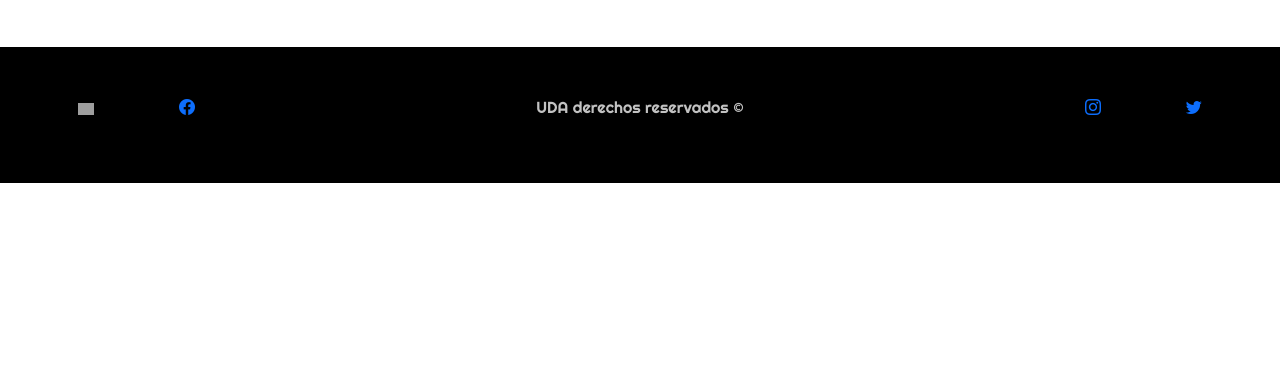
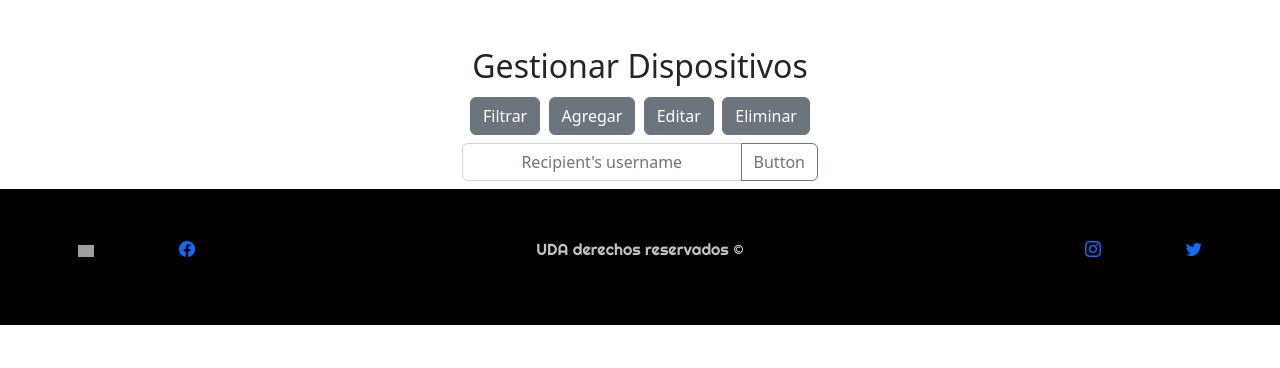
Before and after one commit to Joselo333/smarthome, a PHP site: page /consumo_dispositivo.php in a window 1280 px wide. Shown: the part 432-800 px from the top of the page. Run offline with PHP 8.4, Linux system fonts and the light colour scheme; grey boxes are pictures that could not be loaded.

Commit message:
Update consumo_dispositivo.php
Avance en consumo_dispositivo

```diff
--- a/vistas/gui/consumo_dispositivo.php
+++ b/vistas/gui/consumo_dispositivo.php
@@ -1,6 +1,43 @@
 <?php require('../layout/head.php') ?>
 <?php require('../layout/slider.php') ?>
-<!--
-  AGREGUEN EL CODIGO CORRESPONDIENTE AL CUERPO DE LA PAG.
--->
+
+<div class="container">
+	<div class="row">
+		<div class="col-md-12">
+			<h2 class="text-center">Gestionar Dispositivos<h2>
+					<div class="text-center">
+						<button type="button" class="btn btn-secondary">Filtrar</button>
+						<button type="button" class="btn btn-secondary">Agregar</button>
+						<button type="button" class="btn btn-secondary">Editar</button>
+						<button type="button" class="btn btn-secondary">Eliminar</button>
+					</div>
+		</div>
+	</div>
+	<div class="row">
+		<div class="col-md-4">
+		</div>
+
+		<div class="col-md-4">
+			<div class="input-group w-100">
+				<input type="text" class="form-control text-center" placeholder="Recipient's username" aria-label="Recipient's username" aria-describedby="button-addon2">
+				<button class="btn btn-outline-secondary" type="button" id="button-addon2">Button</button>
+			</div>
+		</div>
+	</div>
+
+
+	<div class="row">
+
+
+	</div>
+
+</div>
+
+
+
+
+
+
+<h2></h2>
+
 <?php require('../layout/footer.php') ?>
```
